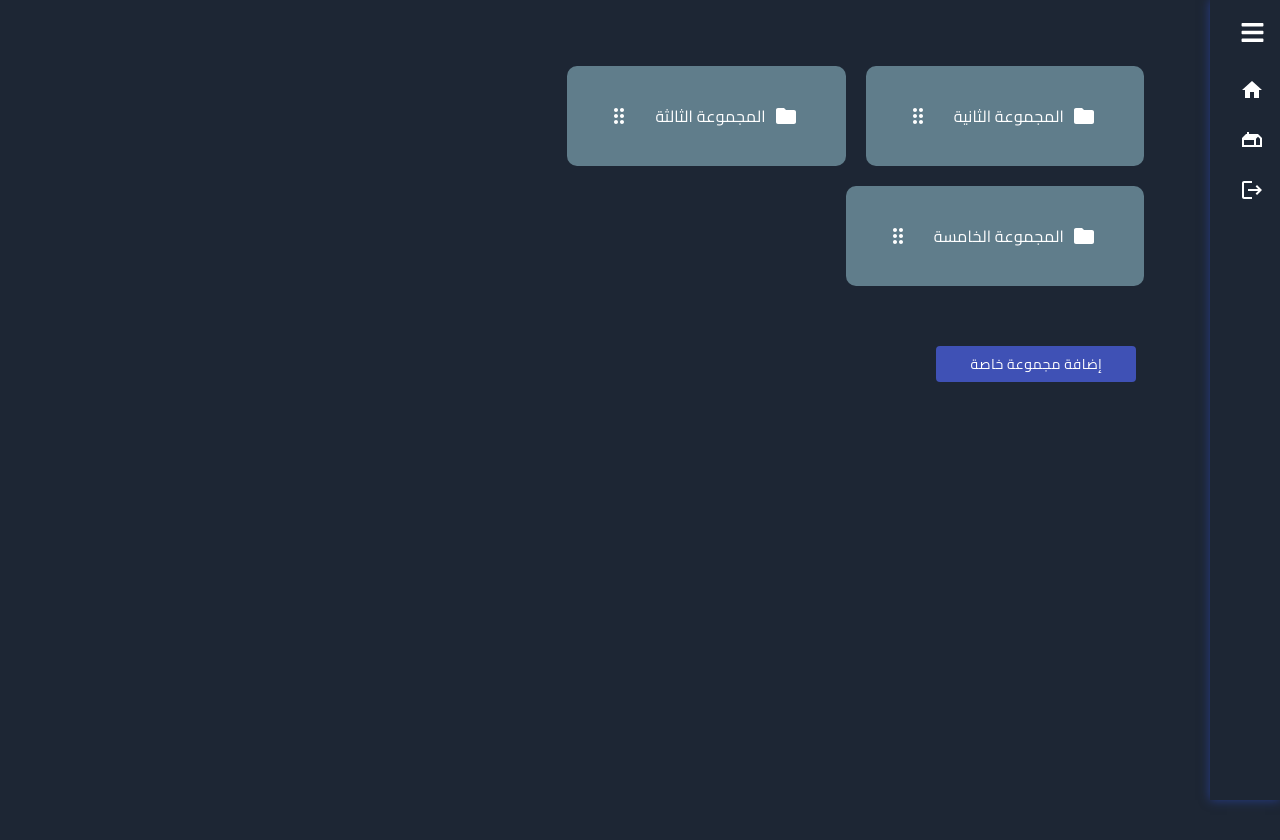
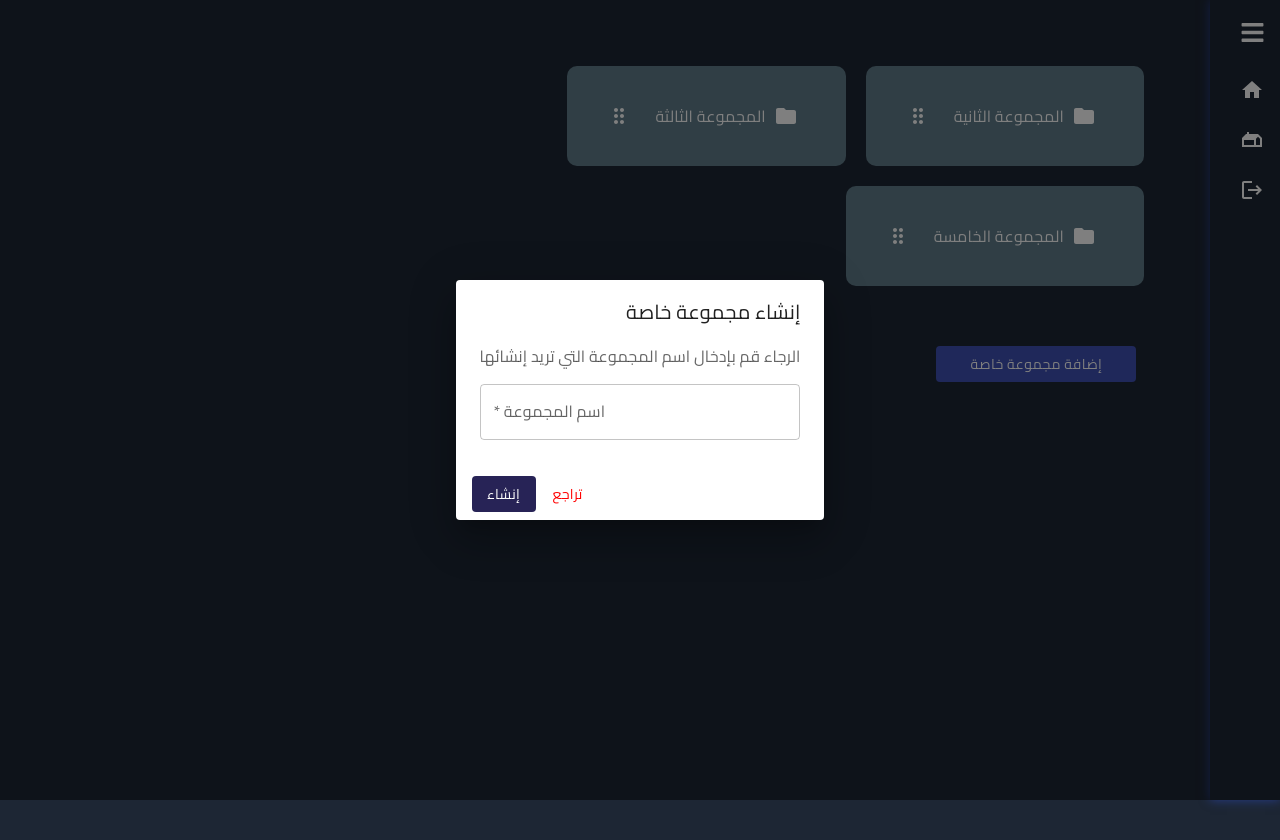
Before and after one commit to MoFares7/Drive-tech, a React (Create React App) app: page /privet in a window 1280 px wide. Both pictures are taken after a click on the button "إضافة مجموعة خاصة". Built offline with nearby package versions, Linux system fonts and the light colour scheme.

Commit message:
groups ui

```diff
--- a/src/components/DialogForm.jsx
+++ b/src/components/DialogForm.jsx
@@ -8,8 +8,6 @@ import DialogTitle from '@mui/material/DialogTitle';
 import Slide from '@mui/material/Slide';
 import MainButton from './MainButton';
 import TextField from '@mui/material/TextField';
-import MenuItem from '@mui/material/MenuItem';
-import Select from '@mui/material/Select';
 
 const Transition = React.forwardRef(function Transition(props, ref) {
         return <Slide direction="up" ref={ref} {...props} />;
@@ -18,7 +16,7 @@ const Transition = React.forwardRef(function Transition(props, ref) {
 export default function DialogForm({ titleButton, headerTitle, subHeaderTitle, onClick }) {
         const [open, setOpen] = React.useState(false);
         const [textFieldValue, setTextFieldValue] = React.useState('');
-        const [dropdownValue, setDropdownValue] = React.useState('private');
+        const [textFieldError, setTextFieldError] = React.useState('');
 
         const handleClickOpen = () => {
                 setOpen(true);
@@ -29,7 +27,25 @@ export default function DialogForm({ titleButton, headerTitle, subHeaderTitle, o
         };
 
         const handleTextFieldChange = (event) => {
-                setTextFieldValue(event.target.value);
+                const value = event.target.value;
+                setTextFieldValue(value);
+
+                // Validation: Check if the value is empty and set error accordingly
+                if (value.trim() === '') {
+                        setTextFieldError('الحقل مطلوب');
+                } else {
+                        setTextFieldError('');
+                }
+        };
+
+        const handleCreateClick = () => {
+                // Validation: Check if the value is empty before closing the dialog
+                if (textFieldValue.trim() === '') {
+                        setTextFieldError('الحقل مطلوب');
+                } else {
+                        // Perform other actions or close the dialog
+                        setOpen(false);
+                }
         };
 
         return (
@@ -42,24 +58,66 @@ export default function DialogForm({ titleButton, headerTitle, subHeaderTitle, o
                                 onClose={handleClose}
                                 aria-describedby="alert-dialog-slide-description"
                         >
-                                <DialogTitle>{headerTitle}</DialogTitle>
+                                <DialogTitle sx={{ fontFamily: 'Cairo' }}>{headerTitle}</DialogTitle>
+
                                 <DialogContent>
-                                        <DialogContentText id="alert-dialog-slide-description">{subHeaderTitle}</DialogContentText>
+                                         <DialogContentText id="alert-dialog-slide-description" sx={{ fontFamily: 'Cairo' }}>{subHeaderTitle}</DialogContentText>
 
                                         <TextField
-                                                label="Enter text"
+                                                label="اسم المجموعة"
                                                 value={textFieldValue}
                                                 onChange={handleTextFieldChange}
                                                 fullWidth
                                                 margin="normal"
                                                 variant="outlined"
                                                 required
-
+                                                error={Boolean(textFieldError)}
+                                                helperText={textFieldError}
+                                                InputLabelProps={{
+                                                        style: {
+                                                                fontFamily: 'Cairo',
+                                                                textAlign: 'right',
+                                                        },
+                                                }}
+                                                InputProps={{
+                                                        sx: {
+                                                                fontFamily: 'Cairo',
+                                                                borderTopRightRadius: 4,
+                                                                borderBottomRightRadius: 4,
+                                                                borderColor: textFieldError ? 'red' : undefined,
+                                                        },
+                                                }}
                                         />
                                 </DialogContent>
                                 <DialogActions>
-                                        <Button onClick={handleClose}>تراجع</Button>
-                                        <Button onClick={handleClose}>إنشاء</Button>
+                                        <Button
+                                                sx={{
+                                                        fontFamily: 'Cairo',
+                                                        color: 'red',
+                                                        '&:hover': {
+                                                                backgroundColor: '#F44336',
+                                                                color: 'white',
+                                                                pl:1
+                                                        },
+                                                }}
+                                                onClick={handleClose}
+                                        >
+                                                تراجع
+                                        </Button>
+                                        <Button
+                                                sx={{
+                                                        backgroundColor: '#272356',
+                                                        color: 'white',
+                                                        fontFamily: 'Cairo',
+                                                        '&:hover': {
+                                                                backgroundColor: '#303F9F',
+                                                        },
+                                                }}
+
+                                                onClick={handleCreateClick}
+                                        >
+                                                إنشاء
+                                        </Button>
                                 </DialogActions>
                         </Dialog>
                 </React.Fragment>
--- a/src/pages/GroupsPage/PrivetGroup.jsx
+++ b/src/pages/GroupsPage/PrivetGroup.jsx
@@ -2,6 +2,7 @@ import React from 'react';
 import { Box } from '@mui/material';
 import StatisticsCard from '../HomePage/StatisticsCard';
 import MainButton from './../../components/MainButton';
+import DialogForm from './../../components/DialogForm';
 
 const PrivetGroupPage = () => {
   return (
@@ -12,8 +13,11 @@ const PrivetGroupPage = () => {
           <StatisticsCard title="المجموعة الثالثة" backgroundColor='#607D8B' />
           <StatisticsCard title="المجموعة الخامسة" backgroundColor='#607D8B' />
         </Box>
-        <MainButton width="200px" color="#3F51B5" title="إضافة مجموعة خاصة" />
-
+        <DialogForm
+          titleButton="إضافة مجموعة خاصة "
+          headerTitle="إنشاء مجموعة خاصة"
+          subHeaderTitle="الرجاء قم بإدخال اسم المجموعة التي تريد إنشائها   "
+        />
       </main >
     </Box >
   )
--- a/src/pages/GroupsPage/PublicGroup.jsx
+++ b/src/pages/GroupsPage/PublicGroup.jsx
@@ -16,7 +16,8 @@ const PublicGroupPage = () => {
                                 </Box>
                                 <DialogForm
                                         titleButton="إضافة مجموعة عامة "
-                                        headerTitle="الرجاء قم بإدخال اسم المجموعة التي تريد إنشائها مع تحديد نوعها"
+                                        headerTitle="إنشاء مجموعة عامة"
+                                        subHeaderTitle="الرجاء قم بإدخال اسم المجموعة التي تريد إنشائها   "
                                 />
                         </main >
                 </Box >
```
